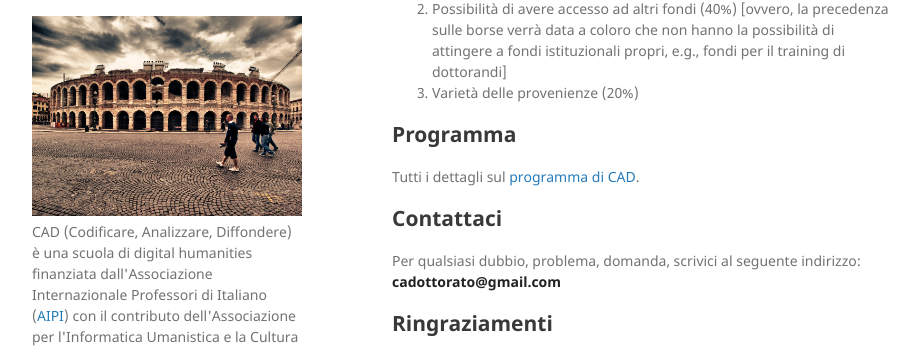
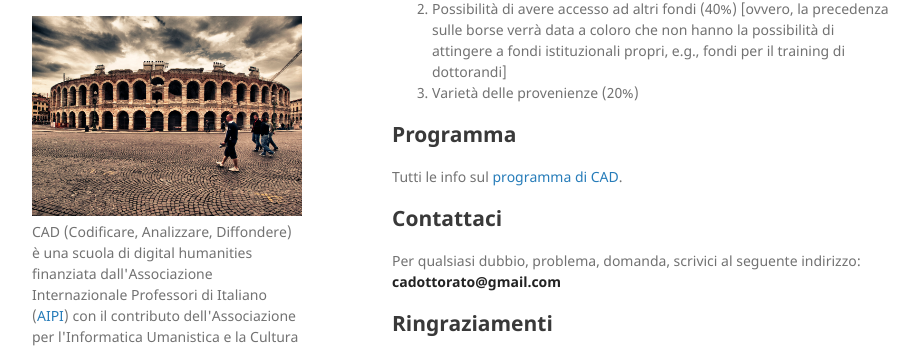
Before and after one commit to CADottorato/sito, a Jekyll site: the page built from index.md, in a window 1280 px wide and 900 px high, scrolled down 3510 px. Shown: the part 93-442 px from the top of the window, without its empty margins (178-1097 px from the left). Built offline with Jekyll 4.4.1, drawn with Linux system fonts in a browser that asks for light colours.

```diff
--- a/index.md
+++ b/index.md
@@ -170,7 +170,7 @@
 
 ## Programma
 
-Tutti i dettagli sul [programma di CAD](program.md).
+Tutti le info sul [programma di CAD](program.md).
 
 
 
```
